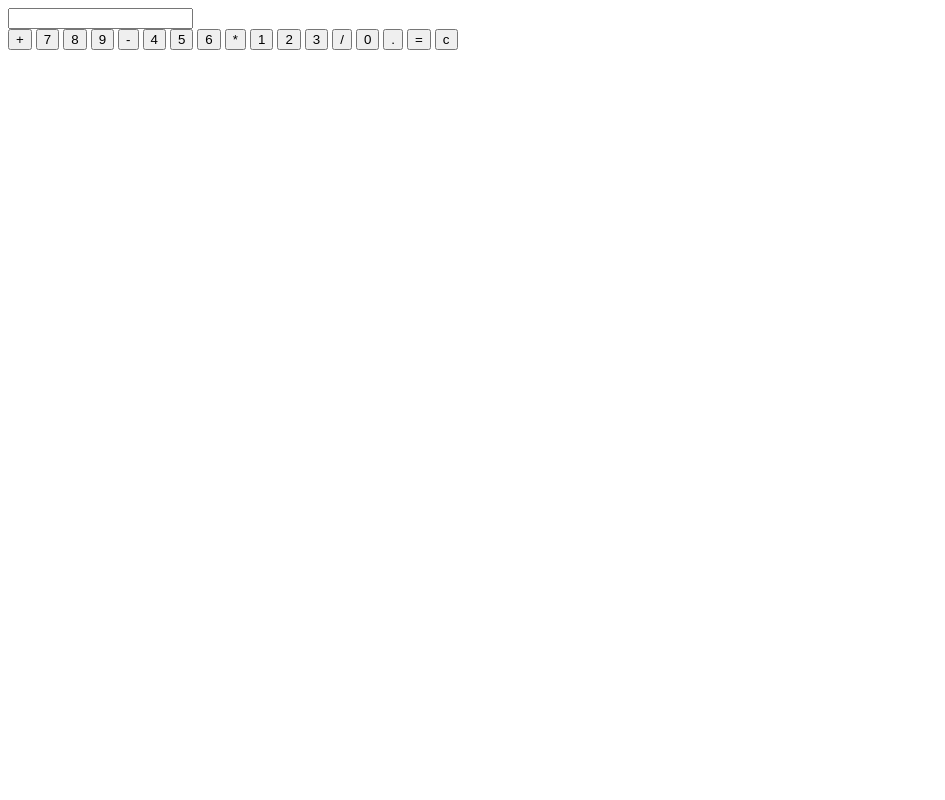
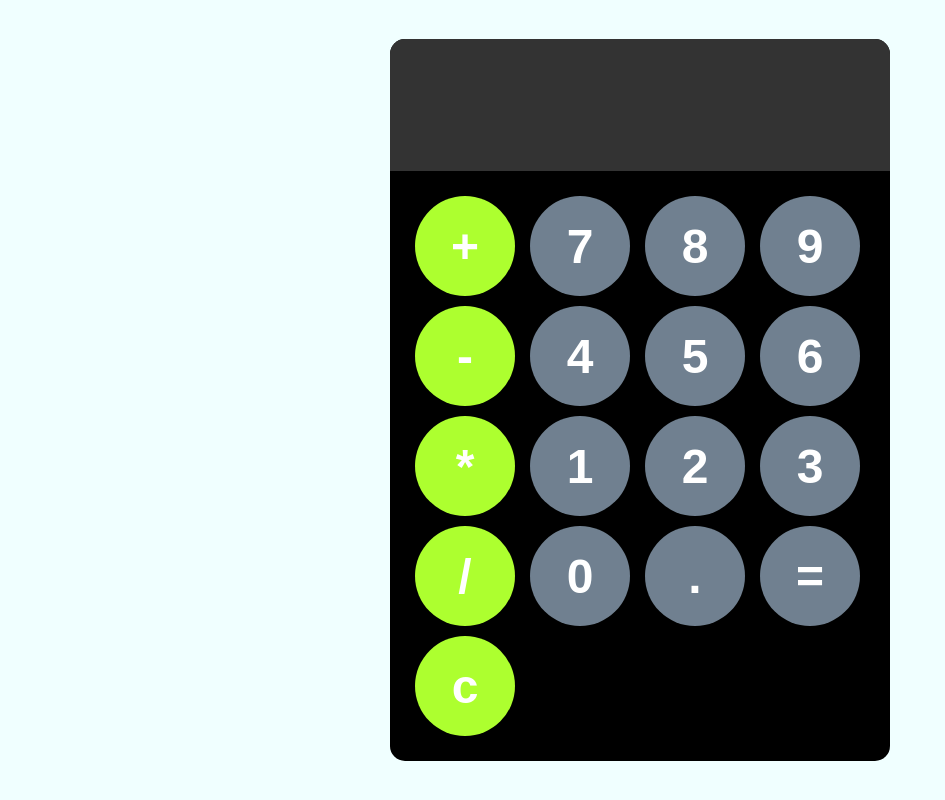
Before and after one commit to Ca1queC0de/CalculadoraJS, a plain HTML site: page index.html in a window 1280 px wide. Shown: the whole page, without its empty margins (0-945 px from the left). Drawn offline with Linux system fonts and the light colour scheme.

Commit message:
Update index.html

```diff
--- a/index.html
+++ b/index.html
@@ -3,7 +3,9 @@
 <head>
     <meta charset="UTF-8">
     <meta name="viewport" content="width=device-width, initial-scale=1.0">
-    <title>Document</title>
+    <link rel="shortcut icon" href="favicon-16x16.png" type="image/x-icon">
+    <title>Calculator</title>
+    <link rel="stylesheet" href="style.css">
 </head>
 <body>
 
@@ -24,11 +26,11 @@
             <button onclick="appendToDisplay('3')">3</button>
             <button onclick="appendToDisplay('/')" class="operator-btn">/</button>
             <button onclick="appendToDisplay('0')">0</button>
-            <button onclick="appendToDisplay('.')" class="operator-btn">.</button>
+            <button onclick="appendToDisplay('.')" >.</button>
             <button onclick="calculate()">=</button>
-            <button onclick="clearDisplay">c</button>
+            <button onclick="clearDisplay()" class="operator-btn">c</button>
         </div>
     </div>
-
+            <script src="index.js"></script>
 </body>
 </html>
```
